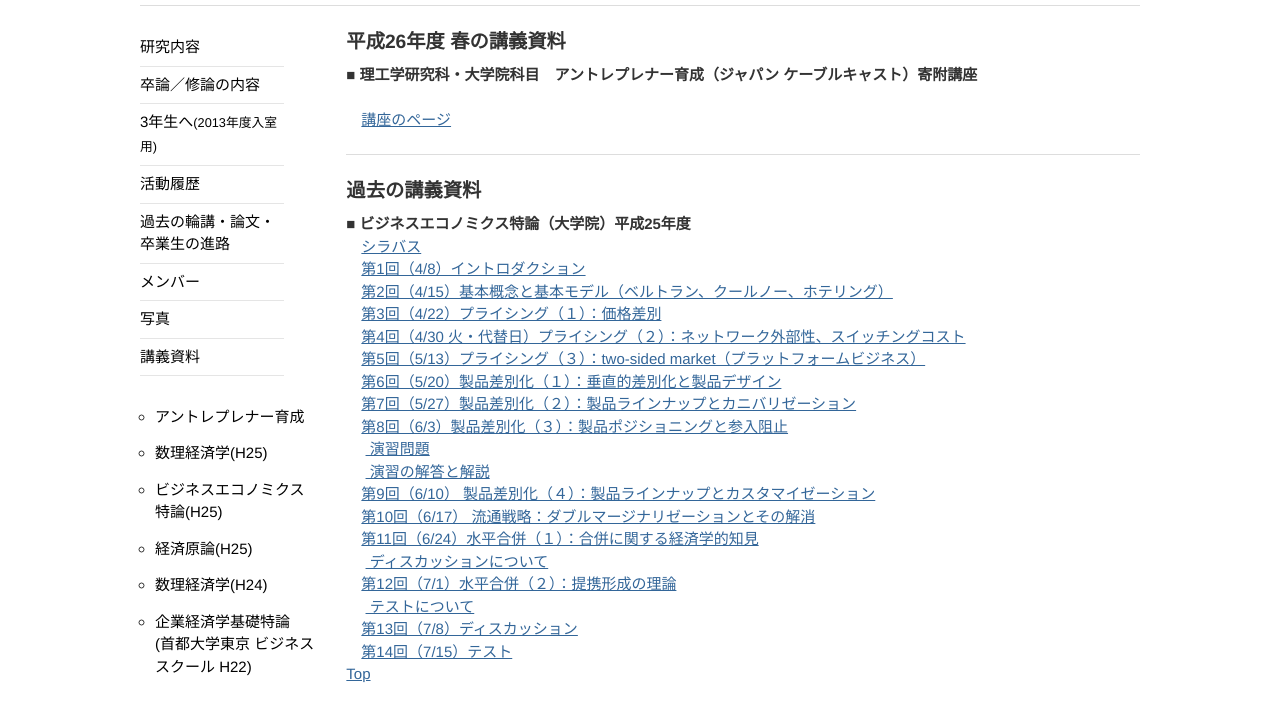
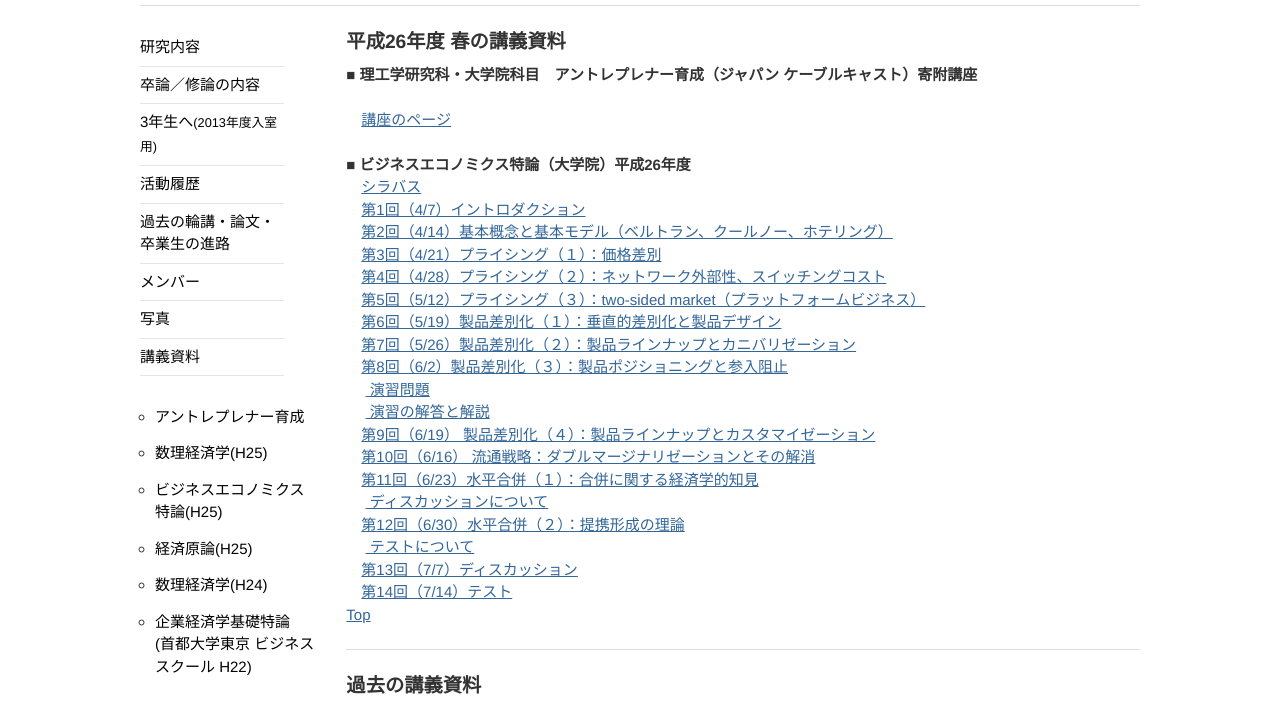
Before and after one commit to visiot/matsubayashi_lab, a plain HTML site: page lecture.html in a window 1280 px wide. Shown: the part 91-796 px from the top of the page. Drawn offline with Linux system fonts and the light colour scheme.

Commit message:
ビジネス・エコノミクス特論追加
PDFへのリンクは未修正

```diff
--- a/lecture.html
+++ b/lecture.html
@@ -70,6 +70,31 @@
 <dd>&nbsp;</dd>
 <dd><a href="entre.html">講座のページ</a></dd>
 </dl>
+
+<dl>
+<dt id="bizeco25">■ ビジネスエコノミクス特論（大学院）平成26年度</dt>
+<dd><a href="http://www.ae.keio.ac.jp/lab/soc/matsubayashi/course/syllabus22013.pdf">シラバス</a></dd>
+<dd><a href="http://www.ae.keio.ac.jp/lab/soc/matsubayashi/course/2013408.pdf">第1回（4/7）イントロダクション </a></dd>
+<dd><a href="http://www.ae.keio.ac.jp/lab/soc/matsubayashi/course/2013415.pdf">第2回（4/14）基本概念と基本モデル（ベルトラン、クールノー、ホテリング） </a></dd>
+<dd><a href="http://www.ae.keio.ac.jp/lab/soc/matsubayashi/course/2013422.pdf">第3回（4/21）プライシング（１）：価格差別</a></dd>
+<dd><a href="http://www.ae.keio.ac.jp/lab/soc/matsubayashi/course/20130430.pdf">第4回（4/28）プライシング（２）：ネットワーク外部性、スイッチングコスト</a></dd>
+<dd><a href="http://www.ae.keio.ac.jp/lab/soc/matsubayashi/course/2013513.pdf">第5回（5/12）プライシング（３）：two-sided market（プラットフォームビジネス）</a></dd>
+<dd><a href="http://www.ae.keio.ac.jp/lab/soc/matsubayashi/course/2013520.pdf">第6回（5/19）製品差別化（１）：垂直的差別化と製品デザイン</a></dd>
+<dd><a href="http://www.ae.keio.ac.jp/lab/soc/matsubayashi/course/2013527.pdf">第7回（5/26）製品差別化（２）：製品ラインナップとカニバリゼーション</a></dd>
+<dd><a href="http://www.ae.keio.ac.jp/lab/soc/matsubayashi/course/20135603.pdf">第8回（6/2）製品差別化（３）：製品ポジショニングと参入阻止</a></dd>
+<dd>&nbsp;<a href="http://www.ae.keio.ac.jp/lab/soc/matsubayashi/course/2013bexe.pdf">  演習問題 </a></dd>
+<dd>&nbsp;<a href="http://www.ae.keio.ac.jp/lab/soc/matsubayashi/course/2013bans.pdf">  演習の解答と解説 </a></dd>
+<dd><a href="http://www.ae.keio.ac.jp/lab/soc/matsubayashi/course/2013610.pdf">第9回（6/19） 製品差別化（４）：製品ラインナップとカスタマイゼーション</a></dd>
+<dd><a href="http://www.ae.keio.ac.jp/lab/soc/matsubayashi/course/2013617.pdf">第10回（6/16） 流通戦略：ダブルマージナリゼーションとその解消</a></dd>
+<dd><a href="http://www.ae.keio.ac.jp/lab/soc/matsubayashi/course/2013624.pdf">第11回（6/23）水平合併（１）：合併に関する経済学的知見
+</a></dd><dd>&nbsp;<a href="http://www.ae.keio.ac.jp/lab/soc/matsubayashi/course/2012bdis.pdf">  ディスカッションについて </a></dd>
+<dd><a href="http://www.ae.keio.ac.jp/lab/soc/matsubayashi/course/2013701.pdf">第12回（6/30）水平合併（２）：提携形成の理論</a></dd>
+<dd>&nbsp;<a href="http://www.ae.keio.ac.jp/lab/soc/matsubayashi/course/2013bexa.pdf">  テストについて </a></dd>
+<dd><a href="http://www.ae.keio.ac.jp/lab/soc/matsubayashi/course/2013708.pdf">第13回（7/7）ディスカッション</a></dd>
+<dd><a href="http://www.ae.keio.ac.jp/lab/soc/matsubayashi/course/2013715.pdf">第14回（7/14）テスト</a></dd>
+<a href="#top">Top</a>
+</dl>
+
 
 <hr>
 
```
